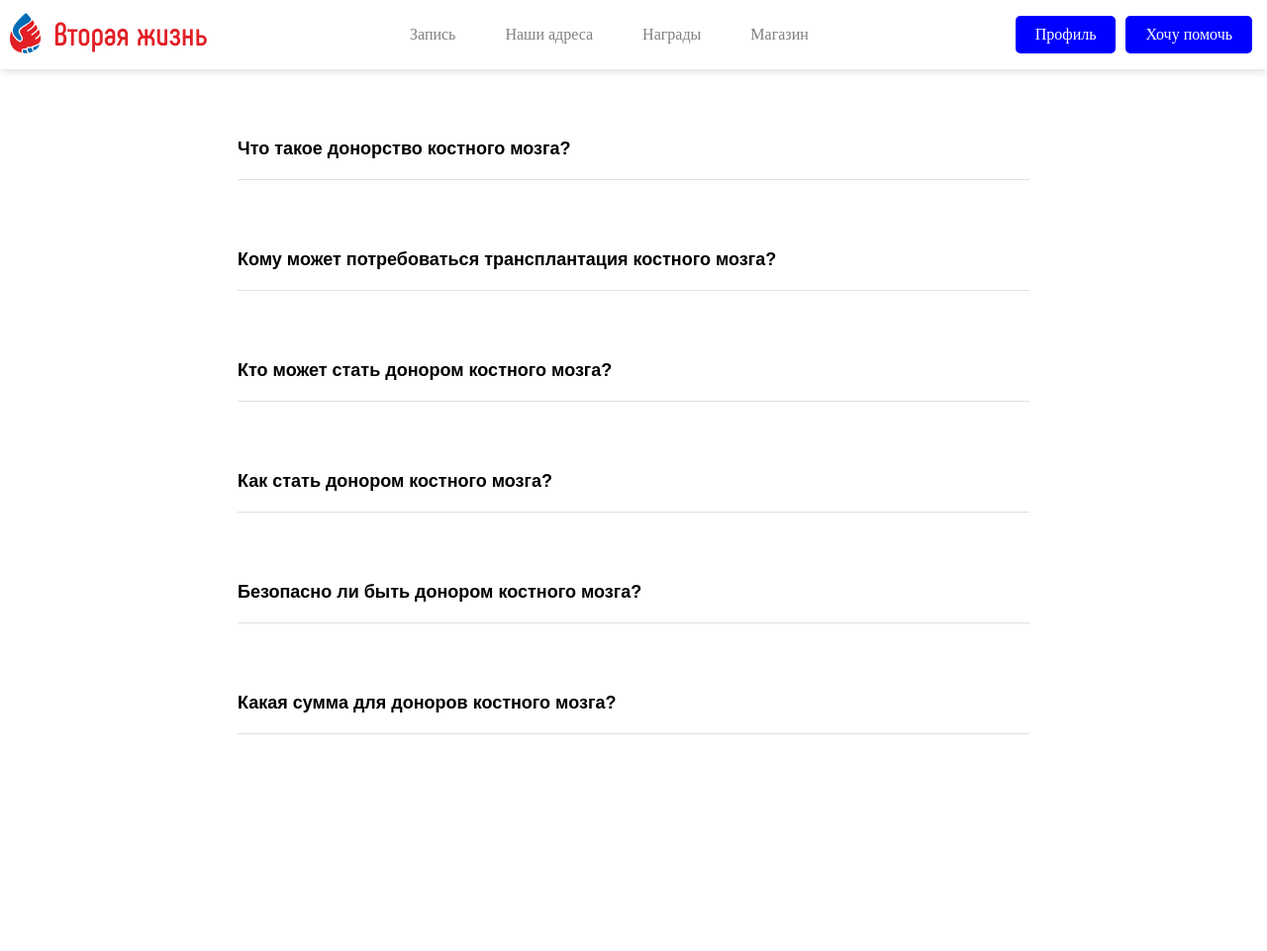
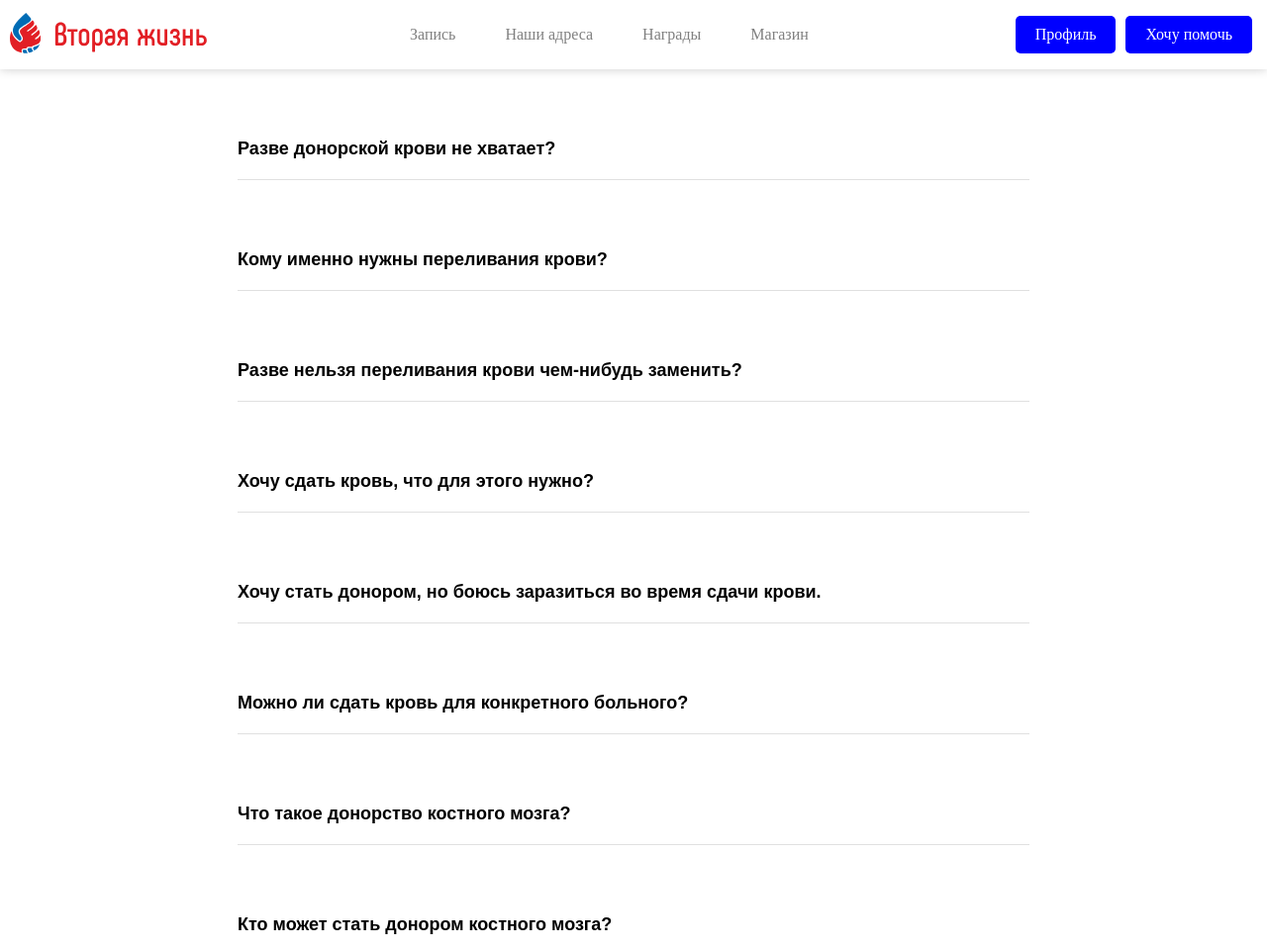
Before and after one commit to DmitryTD/SecondLife, a PHP site: page /faq.php in a window 1280 px wide. Shown: the top 961 px of the page at 99% size. Before the commit the page ends 742 px from the top, so only its background shows below. Run offline with PHP 8.4, Linux system fonts and the light colour scheme.

Commit message:
update faq

```diff
--- a/src/consultation.php
+++ b/src/consultation.php
@@ -25,10 +25,7 @@ if (isset($_POST['appointmentForm'])) {
 // доступные даты
 //
 
-    // $doctorName = $_POST["doctorName"];
-    // $clientName = $_POST["clientName"];
-    // $clientPhone = $_POST["clientPhone"];
-    //$appointmentTime = $_POST["appointmentTime"];
+
     //echo $appointmentTime;
     //die("darova");
 
--- a/src/faq.php
+++ b/src/faq.php
@@ -12,12 +12,16 @@ include 'libs/libfaq.php';
 <script>$(document).ready(initFAQInteraction);</script>
 
 <?php
+echo generateFAQItem("Разве донорской крови не хватает?", "Донорство костного мозга – это процедура, при которой здоровый костный мозг или его клетки забираются у одного человека для пересадки другому человеку, у которого поврежден или не функционирующий костный мозг из-за болезни.");
+echo generateFAQItem("Кому именно нужны переливания крови?", "Донорская кровь нужна многим, но, к сожалению, в России ее намного меньше требуемого количества.");
+echo generateFAQItem("Разве нельзя переливания крови чем-нибудь заменить?", "Разработка искусственного кровезаменителя — очень заманчивая идея. Но пока это только мечта. Хотя в разных странах пытались и до сих пор пытаются разработать искусственные заменители крови, эти попытки пока не привели к желаемым результатам. ");
+echo generateFAQItem("Хочу сдать кровь, что для этого нужно?", "Сначала надо узнать, можете ли вы сдавать кровь по состоянию здоровья. Посмотрите список противопоказаний. Если у вас есть какое-то заболевание, не вошедшее в список, или вы принимаете какие-либо лекарства, помимо перечисленных, то вопрос о возможности донорства решит врач Службы крови.");
+echo generateFAQItem("Хочу стать донором, но боюсь заразиться во время сдачи крови.", "Все инструменты, иглы и системы переливания, используемые сейчас в трансфузиологии, — одноразовые и сразу после использования утилизируются. Вероятность заражения донора какой-либо инфекцией на станции переливания крови ничуть не выше, чем вероятность заразиться чем-то при обычном посещении поликлиники.");
+echo generateFAQItem("Можно ли сдать кровь для конкретного больного?", "На станциях переливания кровь, как правило, сдается безадресно, потому что оттуда кровь идет в самые разные больницы, а также на изготовление препаратов и лекарств. При безадресной сдаче у вас почти наверняка не будет возможности получить информацию о том, кому именно перелили вашу кровь. Адресно кровь можно сдать либо в больничном отделении переливания крови, либо на станции переливания по направлению из больницы. Но и при адресной кроводаче нет полной уверенности в том, что ваша кровь попадет именно тому больному, которого вы выбрали.");
+
 echo generateFAQItem("Что такое донорство костного мозга?", "Донорство костного мозга – это процедура, при которой здоровый костный мозг или его клетки забираются у одного человека для пересадки другому человеку, у которого поврежден или не функционирующий костный мозг из-за болезни.");
+echo generateFAQItem("Кто может стать донором костного мозга?", "Донором может стать любой человек, в возрасте от 18 до 45 лет, не болевший гепатитом В или С, туберкулезом, малярией, ВИЧ, злокачественными заболеваниями и не страдающий психическими расстройствами.");
 echo generateFAQItem("Кому может потребоваться трансплантация костного мозга?", "Трансплантация костного мозга может быть рекомендована пациентам с лейкемией, лимфомой, апластической анемией и другими заболеваниями костного мозга или иммунной системы.");
-echo generateFAQItem("Кто может стать донором костного мозга?", "Донором может стать любой человек, в возрасте от 18 до 45 лет, не болевший гепатитом В или С, туберкулезом, малярией, ВИЧ, злокачественными заболеваниями и не страдающий психическими расстройствами.");
-echo generateFAQItem("Как стать донором костного мозга?", "Прийти на станцию, заполнить анкету, пройти приём врача и сдать в процедурном кабинете пробирку с кровью. Это всё, что нужно сделать донору для вступления в регистр.");
 echo generateFAQItem("Безопасно ли быть донором костного мозга?", "Донация костного мозга и гемопоэтических стволовых клеток безопасна для здоровья донора — после трансплантации клетки полностью восстанавливаются в течение месяца. Перед процедурой донор проходит медицинское обследование, чтобы обеспечить свою безопасность и безопасность пациента.");
-echo generateFAQItem("Какая сумма для доноров костного мозга?", "Стоимость сдачи костного мозга на донорство в пределах Российской Федерации варьируется от 545 до 2 300 руб. за каждые 450 мл крови.");
-//echo generateFAQItem("Вопрос 7", "Ответ 7");
 
 ?>
```
Also changed, not shown: src/libs/libconsultation.php (+51 -9 lines).
